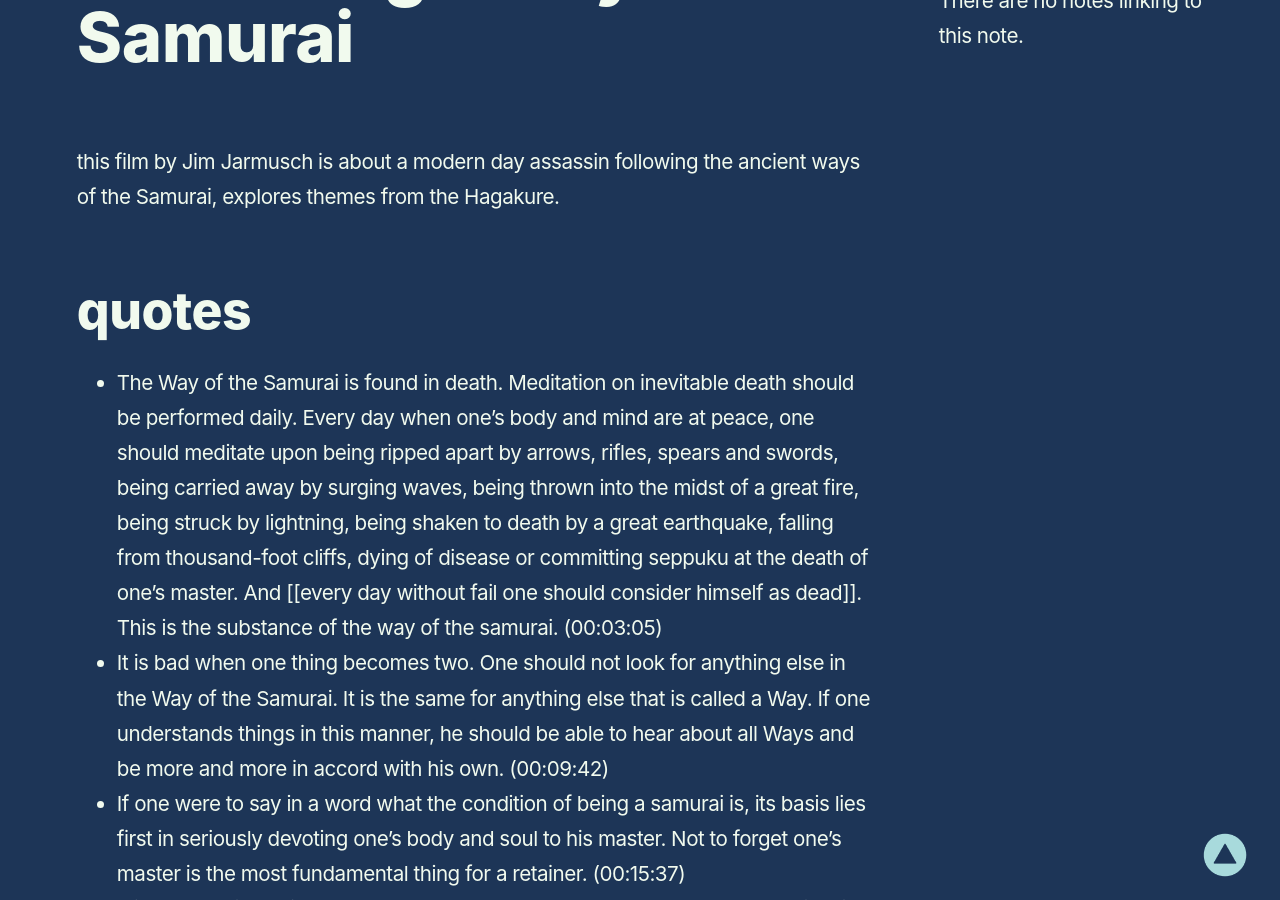
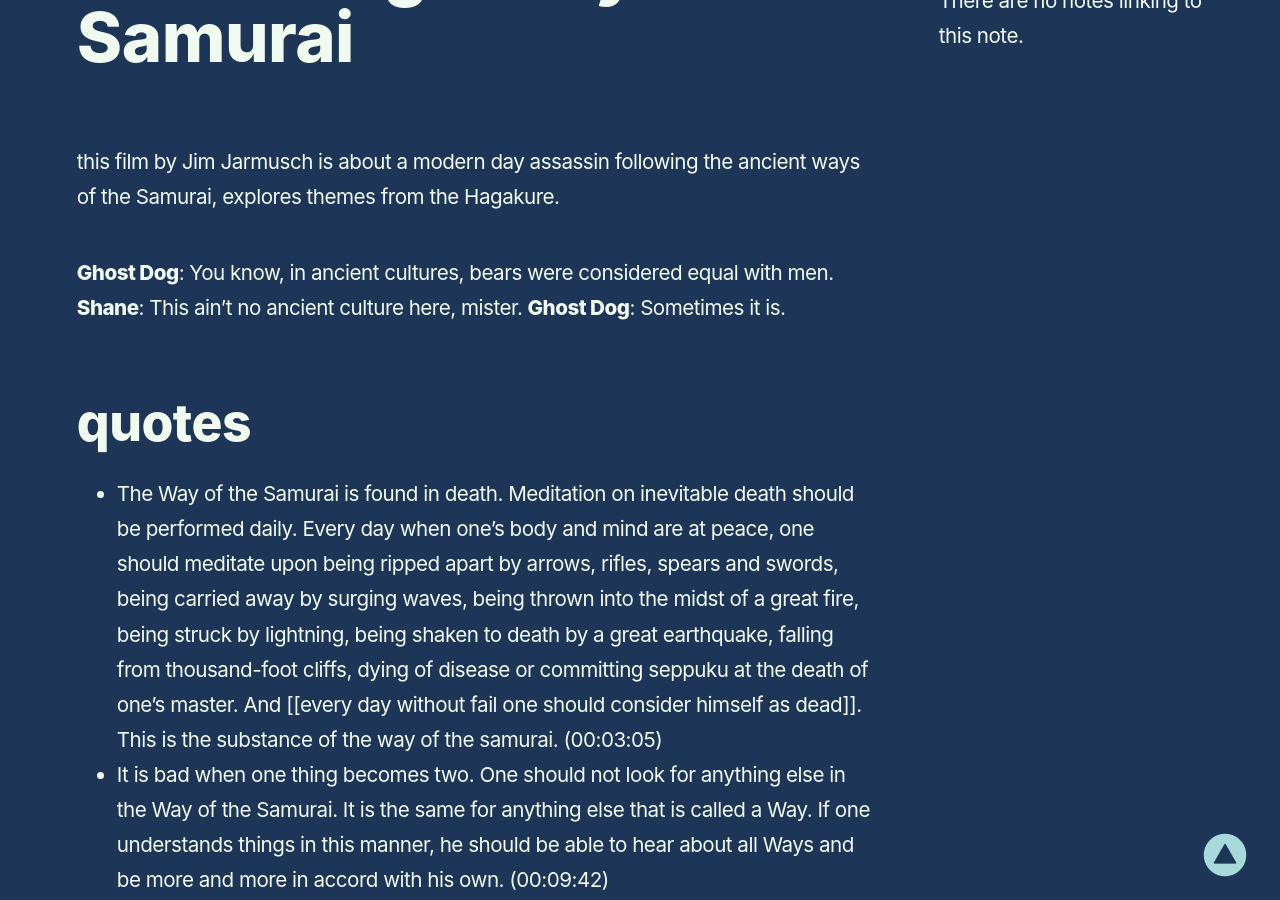
Before and after one commit to reddy2go/redgarden, a Jekyll site: the page built from _notes/Ghost Dog.md, in a window 1280 px wide and 900 px high, scrolled down 332 px. Built offline with Jekyll 4.4.1, drawn with Linux system fonts in a browser that asks for light colours; some web fonts are replaced.

Commit message:
auto commit

```diff
--- a/_notes/Ghost Dog.md
+++ b/_notes/Ghost Dog.md
@@ -3,6 +3,10 @@
 slug: ghost-dog
 ---
 this film by Jim Jarmusch is about a modern day assassin following the ancient ways of the Samurai, explores themes from the Hagakure.
+
+**Ghost Dog**: You know, in ancient cultures, bears were considered equal with men.
+**Shane**: This ain't no ancient culture here, mister.
+**Ghost Dog**: Sometimes it is.
 ## quotes
 - The Way of the Samurai is found in death. Meditation on inevitable death should be performed daily. Every day when one's body and mind are at peace, one should meditate upon being ripped apart by arrows, rifles, spears and swords, being carried away by surging waves, being thrown into the midst of a great fire, being struck by lightning, being shaken to death by a great earthquake, falling from thousand-foot cliffs, dying of disease or committing seppuku at the death of one's master. And [[every day without fail one should consider himself as dead]]. This is the substance of the way of the samurai. (00:03:05)
 - It is bad when one thing becomes two. One should not look for anything else in the Way of the Samurai. It is the same for anything else that is called a Way. If one understands things in this manner, he should be able to hear about all Ways and be more and more in accord with his own. (00:09:42)
```
